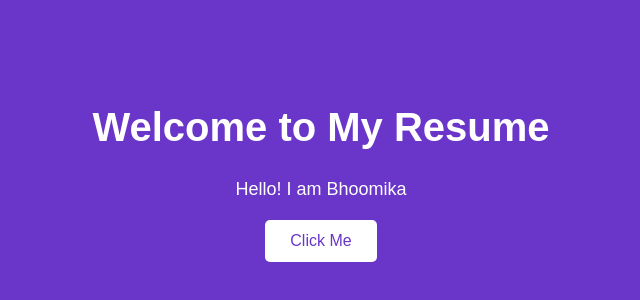
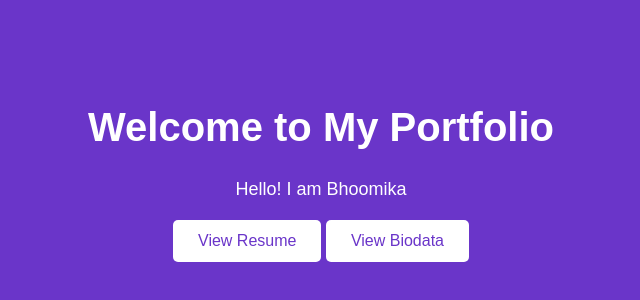
Before and after one commit to bhoomikahd979/bhoomika_website, a plain HTML site: page index.html in a window 1280 px wide. Shown: the part 230-530 px from the top of the page, without its empty margins (319-959 px from the left). Drawn offline with Linux system fonts and the light colour scheme.

Commit message:
Update resume page content and welcome button

```diff
--- a/index.html
+++ b/index.html
@@ -70,13 +70,20 @@ margin: 3px 0;
 </head>
 <body>
 <!-- FIRST PAGE -->
+<!-- WELCOME PAGE -->
 <div id="welcome">
-<div>
-<h1>Welcome to My Resume</h1>
-<p>Hello! I am Bhoomika</p>
-<button onclick="showResume()">Click Me</button>
+    <div>
+        <h1>Welcome to My Portfolio</h1>
+        <p>Hello! I am Bhoomika</p>
+
+        <button onclick="showResume()">View Resume</button>
+
+        <a href="biodata.html">
+            <button>View Biodata</button>
+        </a>
+    </div>
 </div>
-</div>
+
 
 <!-- RESUME PAGE -->
 <div id="resume"></div>
```
